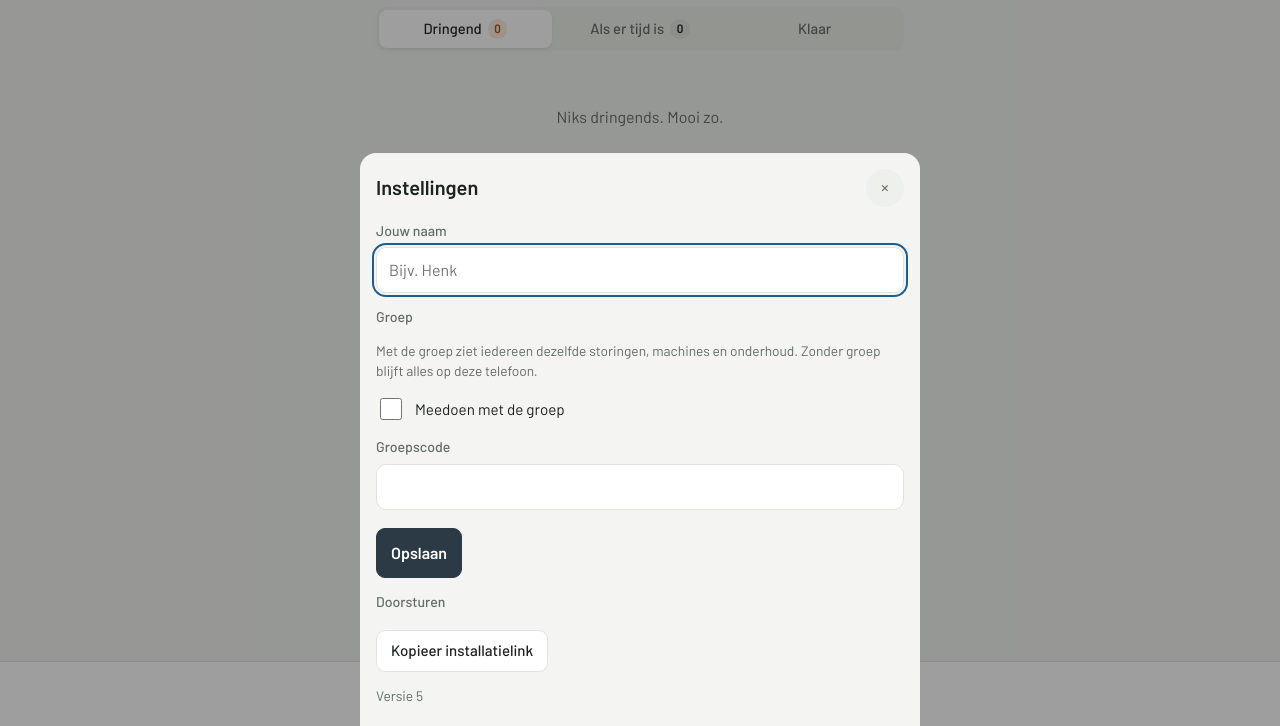
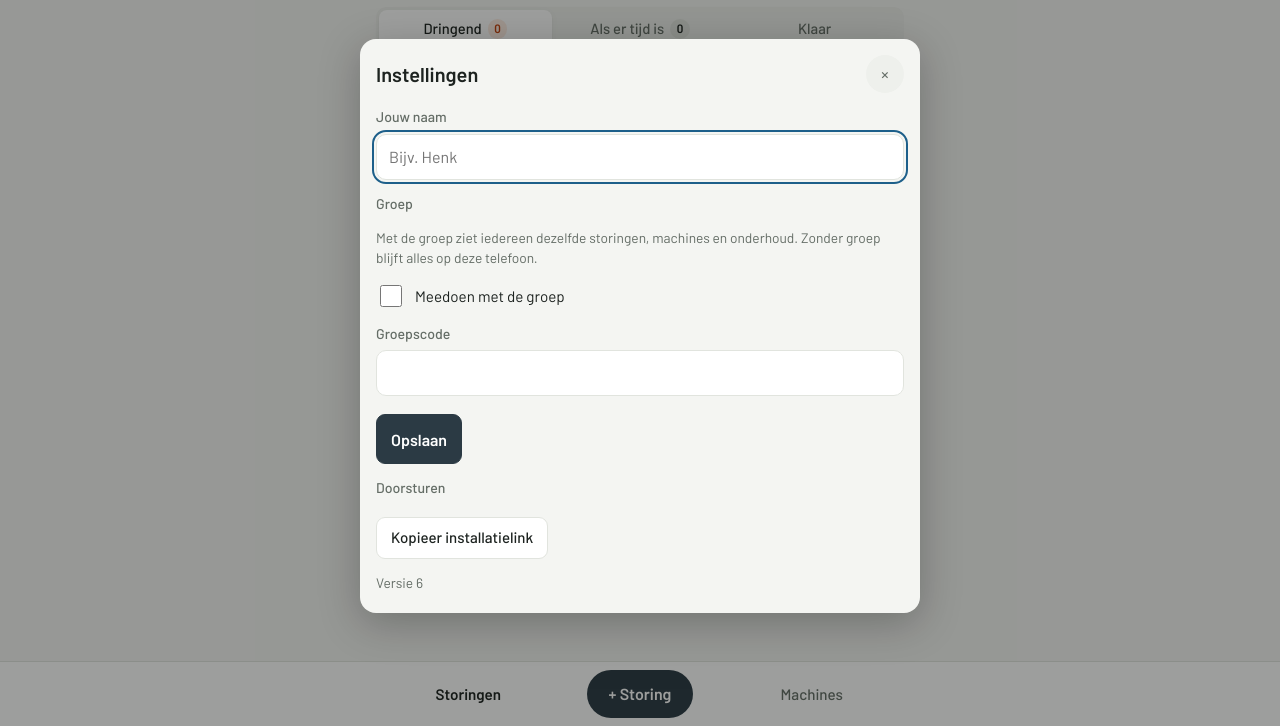
Before and after one commit to johndeere6110/werkplaatsbord, a plain HTML site: page index.html in a window 1280 px wide. Shown: the part 74-800 px from the top of the page. Drawn offline with Linux system fonts and the light colour scheme.

Commit message:
Invulvensters sluiten niet meer bij een klik ernaast; op de pc in het midden en Enter = opslaan, volgende (versie 6)
Co-Authored-By: Claude Opus 5.5 <noreply@anthropic.com>
Claude-Session: https://claude.ai/code/session_01N4cj7ggGBQpuR5jFCECcmY

```diff
--- a/index.html
+++ b/index.html
@@ -214,6 +214,8 @@ textarea{min-height:84px;resize:vertical}
 .stat span{font-size:.78rem;color:var(--muted)}
 .copybox{font-size:.84rem;word-break:break-all;background:var(--surface);border:1px solid var(--line);border-radius:10px;padding:8px 10px;user-select:all;-webkit-user-select:all}
 .toast{position:fixed;left:50%;transform:translateX(-50%);bottom:calc(84px + env(safe-area-inset-bottom,0px));z-index:50;background:var(--accent);color:var(--on-accent);padding:9px 16px;border-radius:999px;font-weight:500;font-size:.92rem;max-width:calc(100% - 32px);text-align:center}
+/* pc/tablet: venster in het midden, dan klik je er minder snel naast */
+@media (min-width:700px) and (min-height:520px){.overlay{align-items:center;padding:24px}.sheet{border-radius:16px;max-height:88vh;padding-bottom:20px;box-shadow:0 10px 40px rgba(0,0,0,.25)}}
 @media (prefers-reduced-motion:no-preference){.sheet{animation:up .18s ease-out}@keyframes up{from{transform:translateY(24px);opacity:.6}}}
 </style>
 </head>
@@ -252,7 +254,7 @@ textarea{min-height:84px;resize:vertical}
 <script>
 (function(){
 "use strict";
-const VERSIE = 5; // ophogen bij elke wijziging, samen met CACHE in sw.js
+const VERSIE = 6; // ophogen bij elke wijziging, samen met CACHE in sw.js
 const GROEP_URL_VAST = "https://script.google.com/macros/s/AKfycbzg-RhaHY7s1bwVDmll2ArwWXHBqj4uDneLUWUNj9THBGp2lFSTHJUqiqqe22umfq9NYA/exec"; // web-app-URL van het Apps Script van de werkplaatsgroep (eindigt op /exec)
 const SITE = "https://johndeere6110.github.io/werkplaatsbord/";
 const DAY = 86400000, MAXFOTO = 4;
@@ -603,19 +605,26 @@ function render() {
 }
 
 /* ---------- vensters ---------- */
-let sheetNa = null;
+let sheetAangeraakt = false;
 function openSheet(html, onMount) {
   const root = $("#sheetRoot");
   root.innerHTML = `<div class="overlay" id="ov"><div class="sheet" role="dialog" aria-modal="true">${html}</div></div>`;
-  const ov = $("#ov"); ov.addEventListener("click", e => { if (e.target === ov) closeSheet(); });
+  const ov = $("#ov");
+  // Venster om in te vullen: niet sluiten bij een tik ernaast (dan ben je je invoer kwijt), alleen met ×.
+  // Esc sluit zolang er nog niks is ingevuld of gekozen.
+  const formulier = !!ov.querySelector("input:not([type=search]):not([type=file]), textarea");
+  sheetAangeraakt = false;
+  ov.addEventListener("click", e => { if (e.target === ov && !formulier) closeSheet(); });
+  ov.querySelector(".sheet").addEventListener("input", () => sheetAangeraakt = true);
+  ov.querySelector(".sheet").addEventListener("change", () => sheetAangeraakt = true);
+  ov.querySelector(".sheet").addEventListener("click", e => { if (e.target.closest("button:not(.x), label")) sheetAangeraakt = true; });
   ov.querySelectorAll("[data-close]").forEach(b => b.addEventListener("click", closeSheet));
-  sheetNa = null;
   onMount && onMount(ov);
   vulFotos(ov);
   ov.querySelector(".sheet").scrollTop = 0;
 }
 function closeSheet() { $("#sheetRoot").innerHTML = ""; }
-document.addEventListener("keydown", e => { if (e.key === "Escape") { if (!$("#viewer").hidden) $("#viewer").hidden = true; else closeSheet(); } });
+document.addEventListener("keydown", e => { if (e.key === "Escape") { if (!$("#viewer").hidden) $("#viewer").hidden = true; else if (!sheetAangeraakt) closeSheet(); } });
 // Tik op een foto: schermvullend (knijpen om in te zoomen); tik op × om terug te gaan
 $("#sheetRoot").addEventListener("click", e => { const img = e.target.closest(".gallery img"); if (!img) return; $("#viewerImg").src = img.src; $("#viewer").hidden = false; });
 $("#viewerX").onclick = () => { $("#viewer").hidden = true; $("#viewerImg").removeAttribute("src"); };
@@ -837,6 +846,9 @@ function instelForm(lijst, i) {
       else { closeSheet(); toast("Klaar, alles doorlopen"); }
     };
     const sk = ov.querySelector("#iSkip"); sk && (sk.onclick = verder);
+    // pc: Enter in een veld = Opslaan (, volgende)
+    ov.addEventListener("keydown", e => { if (e.key === "Enter" && e.target.matches("input")) { e.preventDefault(); ov.querySelector("#iOk").click(); } });
+    const eerste = ov.querySelector("#iNu, #iD"); if (eerste && window.matchMedia && matchMedia("(pointer: fine)").matches) eerste.focus();
     ov.querySelector("#iOk").onclick = () => {
       const err = ov.querySelector("#err"), fail = t => { err.textContent = t; err.hidden = false; };
       const nu = m.urenteller ? numOrNull(val("#iNu")) : null, ivU = m.urenteller ? numOrNull(val("#iU")) : null, ivM = numOrNull(val("#iM"));
--- a/sw.js
+++ b/sw.js
@@ -1,6 +1,6 @@
 // Werkplaatsbord service worker: nodig om als app te installeren, en de app zelf opent ook zonder bereik.
 // Verkeer naar de groep (script.google.com) gaat er niet doorheen.
-const CACHE = "werkplaatsbord-v5";
+const CACHE = "werkplaatsbord-v6";
 const SHELL = ["./", "./index.html", "./installeren.html", "./manifest.webmanifest", "./icon-192.png", "./icon-512.png", "./apple-touch-icon.png",
   "./fonts/barlow-latin-400-normal.woff2", "./fonts/barlow-latin-500-normal.woff2", "./fonts/barlow-latin-600-normal.woff2"];
 
```
